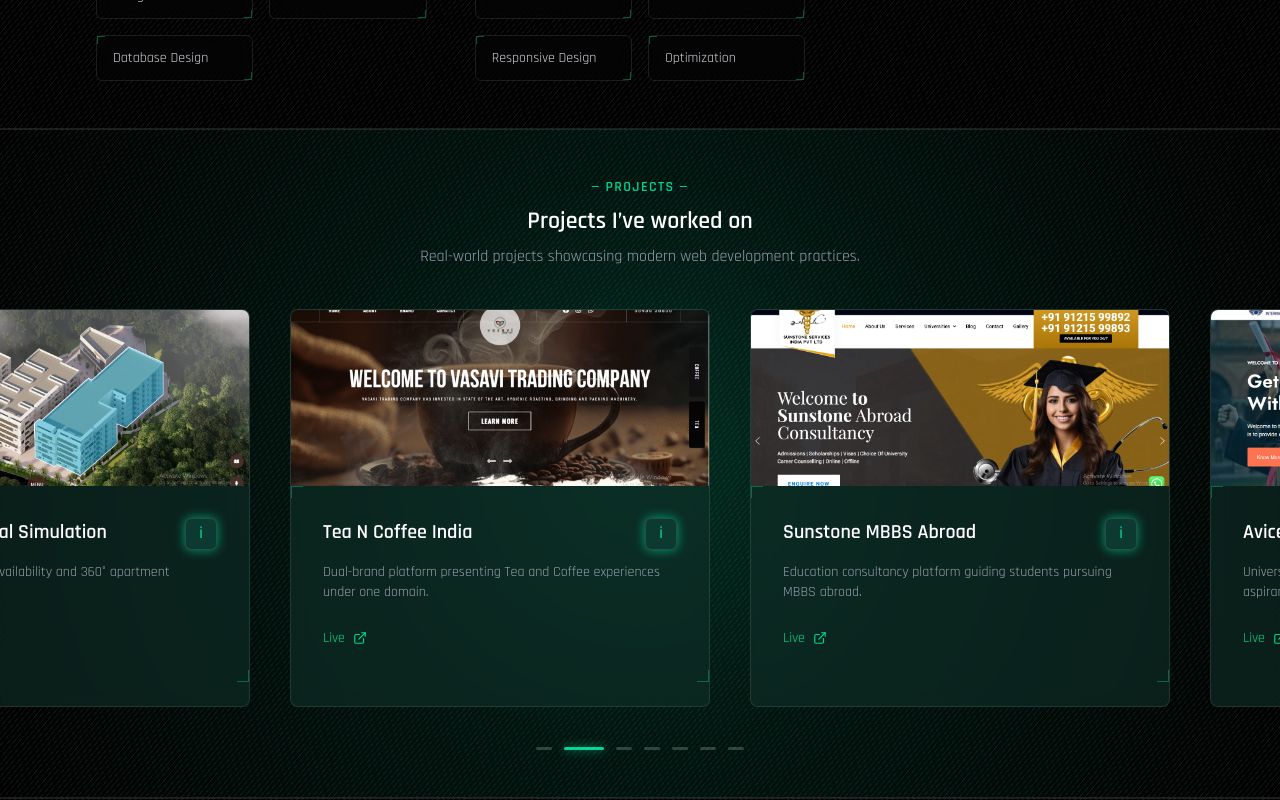
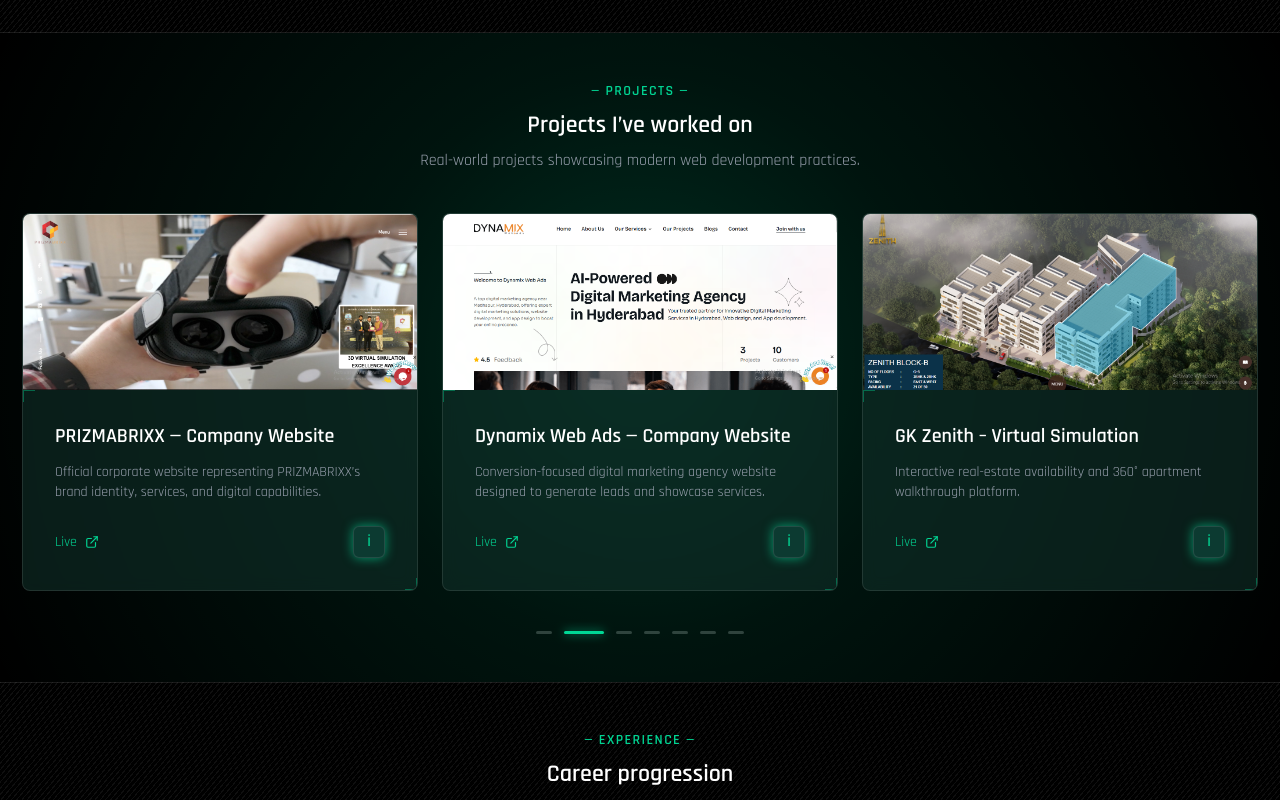
Before and after one commit to dhansreenithinchary/nithin-portfolio, a Next.js app: page / in a window 1280 px wide. Shown: the part 2160-2960 px from the top of the page. Built offline with nearby package versions, Linux system fonts and the light colour scheme.

Commit message:
about and projects page changes

```diff
--- a/package.json
+++ b/package.json
@@ -9,6 +9,8 @@
     "lint": "eslint"
   },
   "dependencies": {
+    "embla-carousel-autoplay": "^8.6.0",
+    "embla-carousel-react": "^8.6.0",
     "framer-motion": "^12.29.0",
     "lucide-react": "^0.563.0",
     "next": "16.1.4",
--- a/src/components/sections/About.tsx
+++ b/src/components/sections/About.tsx
@@ -24,7 +24,7 @@
 
 export default function AboutSplit() {
   return (
-    <section id="about" className="relative py-24"
+    <section id="about" className="relative py-12"
       style={{
         background:"linear-gradient(to bottom right,var(--default-body-bg-color) 0%,var(--theme-bg-gradient) 25%,var(--default-body-bg-color) 100%)",
       }}
--- a/src/components/sections/Projects.tsx
+++ b/src/components/sections/Projects.tsx
@@ -4,15 +4,12 @@
 import Image from "next/image";
 import { ExternalLink } from "lucide-react";
 import { useEffect, useState } from "react";
-import type { Metadata } from "next";
+import useEmblaCarousel from "embla-carousel-react";
+import Autoplay from "embla-carousel-autoplay";
 
-const fadeUpContainer: Variants  = {
+const fadeUpContainer: Variants = {
   hidden: {},
-  show: {
-    transition: {
-      staggerChildren: 0.12,
-    },
-  },
+  show: { transition: { staggerChildren: 0.12 } },
 };
 
 const fadeUpItem: Variants = {
@@ -97,7 +94,7 @@
     ],
   },
   {
-    title: "Avicenna (KG)",
+    title: "Avicenna International University",
     desc: "University information platform for international MBBS aspirants.",
     image: "/projects/avicenna.png",
     live: "https://avicenna.com.kg",
@@ -124,55 +121,29 @@
   },
 ];
 
+export default function Projects() {
+  const [openProject, setOpenProject] = useState<any>(null);
+  const [selected, setSelected] = useState(0);
 
-const CARD_WIDTH = 420;
-const AUTOPLAY_DELAY = 4000;
-
-// 🔁 duplicate projects for looping
-const loopedProjects = [...projects, ...projects, ...projects, ...projects, ...projects, ...projects, ...projects, ...projects, ...projects, ...projects, ...projects];
-const START_INDEX = projects.length;
-
-export const metadata: Metadata = {
-  title: "Projects",
-  description:
-    "A showcase of real-world projects built by Nithin Chary using modern web technologies.",
-};
-
-export default function Projects() {
-    const [active, setActive] = useState(START_INDEX);
-    const [paused, setPaused] = useState(false);
-    const [openProject, setOpenProject] = useState<any>(null);
-
-
-  /* AUTOPLAY (INFINITE) */
-  useEffect(() => {
-    if (paused) return;
-
-    const id = setInterval(() => {
-        setActive((prev) => prev + 1);
-    }, AUTOPLAY_DELAY);
-
-    return () => clearInterval(id);
-    }, [paused]);
+  const [emblaRef, emblaApi] = useEmblaCarousel(
+    { loop: true, align: "center" },
+    [Autoplay({ delay: 4000, stopOnInteraction: true })]
+  );
 
   useEffect(() => {
-        if (active >= projects.length * 2) {
-            // jump back to middle copy WITHOUT animation
-            setActive(projects.length);
-        }
-        }, [active]);
+    if (!emblaApi) return;
+    const onSelect = () => setSelected(emblaApi.selectedScrollSnap());
+    emblaApi.on("select", onSelect);
+    onSelect();
+  }, [emblaApi]);
 
   return (
     <section id="projects" className="relative py-12"
       style={{
-        background: "linear-gradient(to bottom right,var(--default-body-bg-color) 0%,var(--theme-bg-gradient) 25%,var(--default-body-bg-color) 100%)",
+        background:
+          "linear-gradient(to bottom right,var(--default-body-bg-color) 0%,var(--theme-bg-gradient) 25%,var(--default-body-bg-color) 100%)",
       }}
     >
-      {/* TOP DIVIDER */}
-      <div className="absolute top-0 left-0 w-full h-px bg-white/10" />
-
-      {/* BACKGROUND TEXTURE */}
-      <div className="pointer-events-none absolute inset-0 opacity-[0.06] bg-[repeating-linear-gradient(130deg,#ffffff_0,#ffffff_1px,transparent_1px,transparent_4px)]" />
 
       {/* RADIAL GLOW LAYER */}
       <div className="pointer-events-none absolute inset-0"
@@ -182,36 +153,27 @@
       />
 
       {/* HEADER */}
-      <motion.div className="relative container-80 text-center mb-10" variants={fadeUpContainer} initial="hidden" whileInView="show" viewport={{ once: true, margin: "-80px" }} >
+      <motion.div className="relative container-80 text-center mb-10" variants={fadeUpContainer} initial="hidden" whileInView="show" viewport={{ once: true }}>
         <motion.p variants={fadeUpItem} className="text-sm font-semibold tracking-widest text-emerald-400 mb-2">
           — PROJECTS —
         </motion.p>
-
-        <motion.h2 variants={fadeUpItem} className="text-3xl md:text-2xl font-semibold text-white mb-2" >
+        <motion.h2 variants={fadeUpItem} className="text-3xl md:text-2xl font-semibold text-white mb-2">
           Projects I’ve worked on
         </motion.h2>
-
-        <motion.p variants={fadeUpItem} className="text-gray-400 max-w-xl mx-auto" >
+        <motion.p variants={fadeUpItem} className="text-gray-400 max-w-xl mx-auto">
           Real-world projects showcasing modern web development practices.
         </motion.p>
       </motion.div>
 
-      {/* CAROUSEL */}
-      <div className="relative overflow-hidden" onMouseEnter={() => setPaused(true)} onMouseLeave={() => setPaused(false)}>
-        <motion.div className="flex gap-10 justify-center"
-            animate={{ x: -(active * CARD_WIDTH) }}
-            transition={{ type: "spring", stiffness: 120, damping: 20 }}
-            drag="x"
-            dragConstraints={false}
-            onDragStart={() => setPaused(true)}
-            onDragEnd={(_, info) => {
-                const moved = Math.round(info.offset.x / CARD_WIDTH);
-                setActive((prev) => prev - moved);
-                setPaused(false);
-            }} >
-
-          {loopedProjects.map((project, i) => (
-            <div key={i} className="min-w-[380px] md:min-w-[420px] backdrop-blur bg-[#0f2f28]/60 border border-white/10 rounded-lg overflow-hidden">
+      {/* EMBLA CAROUSEL */}
+      <div ref={emblaRef} className="overflow-hidden">
+        <div className="flex embla__container">
+          {projects.map((project, i) => (
+            <div
+              key={i}
+              className="embla__slide flex-[0_0_100%] sm:flex-[0_0_85%] md:flex-[0_0_420px] px-3 flex justify-center">
+              <div
+                className="w-full max-w-[420px] backdrop-blur bg-[#0f2f28]/60 border border-white/10 rounded-lg overflow-hidden">
                 {/* IMAGE */}
                 <div className="relative h-44 w-full">
                   <Image src={project.image} alt={project.title} fill className="object-cover"/>
@@ -222,59 +184,64 @@
                   <span className="absolute top-0 left-0 w-3 h-3 border-t border-l border-emerald-400/40" />
                   <span className="absolute bottom-0 right-0 w-3 h-3 border-b border-r border-emerald-400/40" />
 
-                <div className="flex items-start justify-between gap-3 mb-3">
-                    <h3 className="text-xl font-semibold text-white">
+                  <h3 className="text-xl font-semibold text-white mb-3">
                     {project.title}
                   </h3>
-
-                    <button onClick={() => setOpenProject(project)} className="w-8 h-8 flex items-center justify-center rounded-md border border-white/10 bg-[#0c3a31] text-emerald-400"
-                        style={{
-                            boxShadow: "0 0 11px rgba(var(--primary-rgb), .55)",
-                        }}>
-                        ℹ
-                    </button>
-                </div>
 
                   <p className="text-gray-400 text-sm mb-6">
                     {project.desc}
                   </p>
 
-                <a href={project.live} target="_blank" className="inline-flex items-center gap-2 text-emerald-400 hover:underline text-sm">
+                  <div className="flex justify-between items-center">
+                    <a
+                      href={project.live}
+                      target="_blank"
+                      className="inline-flex items-center gap-2 text-emerald-400 hover:underline text-sm">
                       Live <ExternalLink size={14} />
                     </a>
+
+                    <button
+                      onClick={() => setOpenProject(project)}
+                      className="w-8 h-8 rounded-md border border-white/10 bg-[#0c3a31] text-emerald-400"
+                      style={{ boxShadow: "0 0 11px rgba(var(--primary-rgb), .55)" }}
+                    >
+                      ℹ
+                    </button>
+                  </div>
+                </div>
               </div>
             </div>
           ))}
-        </motion.div>
+        </div>
       </div>
 
       {/* DOTS */}
-      <div className="flex justify-center items-center gap-3 mt-10">
-        {projects.map((_, i) => {
-            const isActive = active % projects.length === i;
-
-            return (
-            <button key={i} onClick={() => { setActive(projects.length + i); setPaused(true);}}
-                className={`h-[3px] rounded-full transition-all duration-300 ${isActive ? "w-10 bg-emerald-400" : "w-4 bg-white/20"}`}
+      <div className="flex justify-center gap-3 mt-10">
+        {projects.map((_, i) => (
+          <button
+            key={i}
+            onClick={() => emblaApi?.scrollTo(i)}
+            className={`h-[3px] rounded-full transition-all ${
+              selected === i ? "w-10 bg-emerald-400" : "w-4 bg-white/20"
+            }`}
             style={
-                isActive
+              selected === i
                 ? { boxShadow: "0 0 10px rgba(var(--primary-rgb), .6)" }
                 : undefined
-                }/>
-            );
-        })}
+            }
+          />
+        ))}
       </div>
 
+      {/* MODAL */}
       {openProject && (
         <div className="fixed inset-0 z-50 flex items-center justify-center">
-            {/* BACKDROP */}
-            <div className="absolute inset-0 bg-black/60" onClick={() => setOpenProject(null)}/>
-
-            {/* MODAL */}
+          <div className="absolute inset-0 bg-black/60" onClick={() => setOpenProject(null)} />
           <motion.div
             initial={{ opacity: 0, scale: 0.96 }}
             animate={{ opacity: 1, scale: 1 }}
-                className="relative w-[90%] max-w-xl bg-[#0f2f28] border border-white/10 rounded-lg p-6 z-10">
+            className="relative w-[90%] max-w-xl bg-[#0f2f28] border border-white/10 rounded-lg p-6 z-10"
+          >
             <h4 className="text-lg font-semibold text-white mb-4">
               {openProject.title}
             </h4>
@@ -288,15 +255,15 @@
               ))}
             </ul>
 
-                <button onClick={() => setOpenProject(null)} className="mt-6 px-4 py-2 text-sm font-semibold bg-emerald-400 text-black rounded">
+            <button
+              onClick={() => setOpenProject(null)}
+              className="mt-6 px-4 py-2 text-sm font-semibold bg-emerald-400 text-black rounded"
+            >
               Close
             </button>
           </motion.div>
         </div>
       )}
-
-      {/* BOTTOM DIVIDER */}
-      <div className="absolute bottom-0 left-0 w-full h-px bg-white/10" />
     </section>
   );
 }
```
Also changed, not shown: 1 other file (tests, documents, lock files or other folders). Lines whose indentation alone changed are shown as unchanged.
